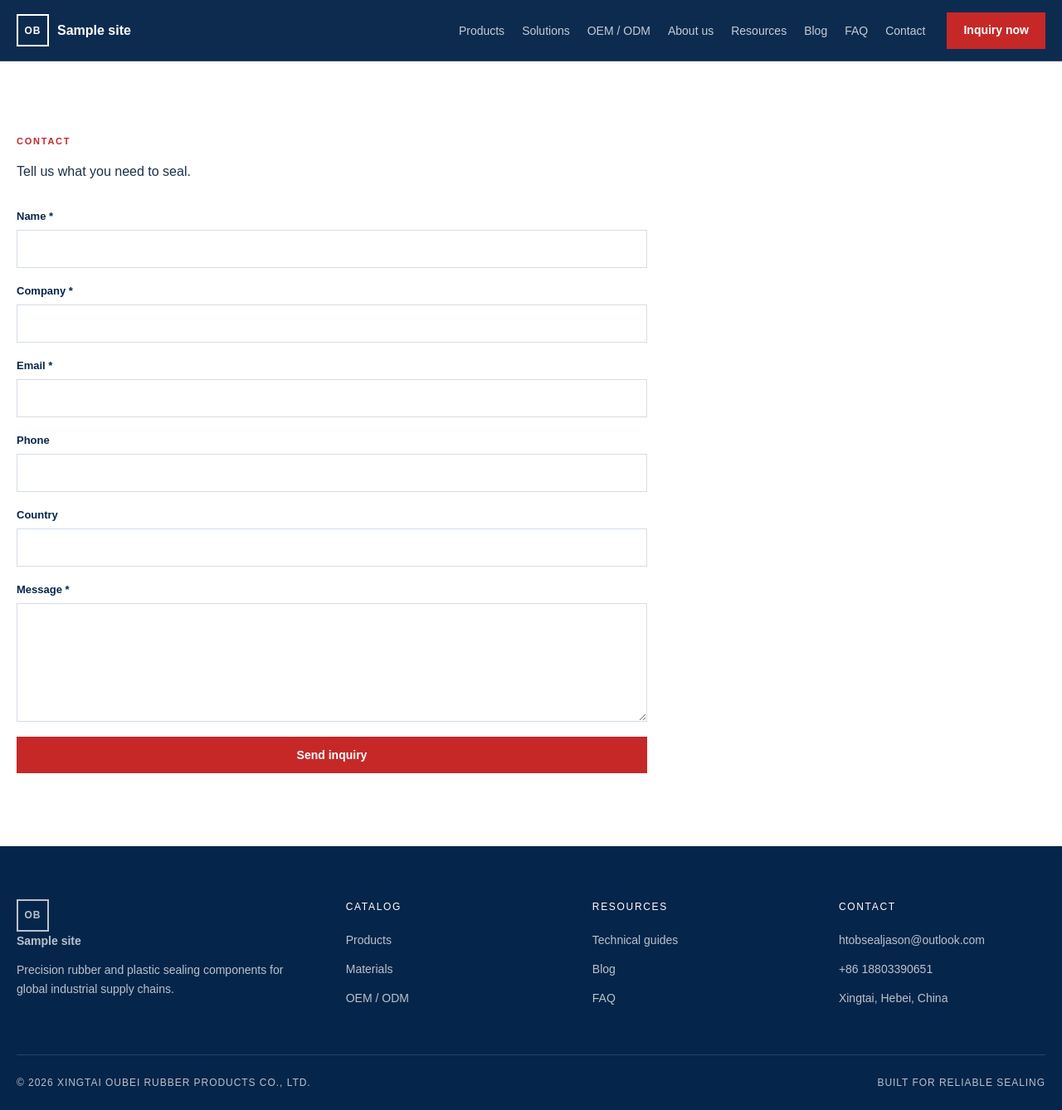
After one commit to zhuge202322/oubei, a WordPress theme: template wordpress-theme/oubei/page-quote.php in a window 1280 px wide. The commit adds this page. Shown: the whole page at 83% size. Run offline with PHP 8.4 and a stand-in for WordPress, Linux system fonts and the light colour scheme; the site name, menu and one post (Sample post) are stand-ins, and other content is empty; some libraries are stand-ins or nearby versions.

Commit message:
feat: add persistent B2B inquiry workflow

```diff
--- a/wordpress-theme/oubei/assets/dist/theme.css
+++ b/wordpress-theme/oubei/assets/dist/theme.css
@@ -578,6 +578,35 @@ img {
 .oubei-prose h1 {
   color: var(--navy);
 }
+.oubei-inquiry-form {
+  max-width: 760px;
+  display: grid;
+  gap: 18px;
+  margin-top: 32px;
+}
+.oubei-inquiry-form label {
+  display: grid;
+  gap: 7px;
+  color: var(--navy);
+  font-size: 13px;
+  font-weight: 700;
+}
+.oubei-inquiry-form input,.oubei-inquiry-form textarea {
+  width: 100%;
+  padding: 12px;
+  border: 1px solid var(--line);
+  font: inherit;
+}
+.oubei-form-success {
+  padding: 16px;
+  color: #1b6a3b;
+  background: #e8f5ed;
+}
+.oubei-form-error {
+  padding: 16px;
+  color: #8b2020;
+  background: #fdecec;
+}
 @media (max-width:860px) {
   .oubei-product-detail__grid {
     grid-template-columns: 1fr;
--- a/wordpress-theme/oubei/assets/src/theme.css
+++ b/wordpress-theme/oubei/assets/src/theme.css
@@ -66,6 +66,7 @@ img { max-width:100%; height:auto; }
 .oubei-product-meta dt { color:var(--muted); font-size:12px; text-transform:uppercase; }.oubei-product-meta dd { margin:6px 0 0; font-weight:700; }
 .oubei-product-detail ul { padding-left:20px; color:var(--muted); line-height:1.8; }
 .oubei-faq { margin-top:14px; padding:18px 20px; background:var(--paper); border:1px solid var(--line); }.oubei-faq summary { cursor:pointer; color:var(--navy); font-weight:700; }.oubei-faq p { color:var(--muted); line-height:1.7; }.oubei-prose { max-width:800px; color:var(--muted); line-height:1.8; }.oubei-prose h1 { color:var(--navy); }
+.oubei-inquiry-form { max-width:760px; display:grid; gap:18px; margin-top:32px; }.oubei-inquiry-form label { display:grid; gap:7px; color:var(--navy); font-size:13px; font-weight:700; }.oubei-inquiry-form input,.oubei-inquiry-form textarea { width:100%; padding:12px; border:1px solid var(--line); font:inherit; }.oubei-form-success { padding:16px; color:#1b6a3b; background:#e8f5ed; }.oubei-form-error { padding:16px; color:#8b2020; background:#fdecec; }
 @media(max-width:860px){.oubei-product-detail__grid{grid-template-columns:1fr}.oubei-product-meta{grid-template-columns:1fr}}
 .oubei-split { display:grid; grid-template-columns:1fr 1fr; align-items:center; gap:60px; }
 .oubei-feature-image { aspect-ratio:1.4; overflow:hidden; }
--- a/wordpress-theme/oubei/functions.php
+++ b/wordpress-theme/oubei/functions.php
@@ -10,6 +10,7 @@ require_once get_theme_file_path('inc/importer.php');
 require_once get_theme_file_path('inc/settings-media.php');
 require_once get_theme_file_path('inc/pages.php');
 require_once get_theme_file_path('inc/post-seo-fields.php');
+require_once get_theme_file_path('inc/inquiries.php');
 
 function oubei_assert(bool $condition, string $message): void {
     if (!$condition) { throw new RuntimeException($message); }
--- /dev/null
+++ b/wordpress-theme/oubei/inc/inquiries.php
@@ -0,0 +1,20 @@
+<?php
+if (!defined('ABSPATH')) { exit; }
+
+function oubei_register_inquiry_content(): void { register_post_type('oubei_inquiry', ['labels' => ['name' => __('Inquiries', 'oubei'), 'singular_name' => __('Inquiry', 'oubei')], 'public' => false, 'show_ui' => true, 'show_in_menu' => true, 'menu_icon' => 'dashicons-email-alt', 'supports' => ['title'], 'capability_type' => 'post', 'map_meta_cap' => true]); }
+add_action('init', 'oubei_register_inquiry_content');
+
+function oubei_handle_inquiry(array $input, array $context = []): array {
+    $name = sanitize_text_field((string) ($input['name'] ?? '')); $company = sanitize_text_field((string) ($input['company'] ?? '')); $email = sanitize_email((string) ($input['email'] ?? '')); $phone = sanitize_text_field((string) ($input['phone'] ?? '')); $country = sanitize_text_field((string) ($input['country'] ?? '')); $message = sanitize_textarea_field((string) ($input['message'] ?? '')); $product_id = absint($input['product_id'] ?? 0);
+    if (!empty($input['website'])) return ['success' => false, 'inquiry_id' => 0, 'error' => 'Invalid submission', 'mail_sent' => false];
+    if ($name === '' || $company === '' || !is_email($email) || $message === '') return ['success' => false, 'inquiry_id' => 0, 'error' => 'Please complete the required fields.', 'mail_sent' => false];
+    $post_id = wp_insert_post(['post_type' => 'oubei_inquiry', 'post_status' => 'private', 'post_title' => $company . ' — ' . $name, 'post_content' => $message], true);
+    if (is_wp_error($post_id)) return ['success' => false, 'inquiry_id' => 0, 'error' => 'Unable to save inquiry.', 'mail_sent' => false];
+    foreach (['_oubei_name' => $name, '_oubei_company' => $company, '_oubei_email' => $email, '_oubei_phone' => $phone, '_oubei_country' => $country, '_oubei_product_id' => $product_id, '_oubei_message' => $message, '_oubei_status' => 'new'] as $key => $value) update_post_meta($post_id, $key, $value);
+    $to = oubei_get_setting('inquiry_email', oubei_get_setting('contact_email', get_option('admin_email'))); $sent = wp_mail($to, 'New Oubei inquiry: ' . $company, "Name: {$name}\nEmail: {$email}\nPhone: {$phone}\nCountry: {$country}\n\n{$message}", ['Reply-To: ' . $email]);
+    update_post_meta($post_id, '_oubei_mail_status', $sent ? 'sent' : 'failed'); if (!$sent) update_post_meta($post_id, '_oubei_mail_error', 'wp_mail returned false');
+    return ['success' => true, 'inquiry_id' => (int) $post_id, 'error' => '', 'mail_sent' => (bool) $sent];
+}
+
+add_filter('manage_oubei_inquiry_posts_columns', static fn(array $columns): array => array_merge(['cb' => '<input type="checkbox">', 'title' => 'Inquiry', 'email' => 'Email', 'status' => 'Status'], $columns));
+add_action('manage_oubei_inquiry_posts_custom_column', static function (string $column, int $post_id): void { if ($column === 'email') echo esc_html((string) get_post_meta($post_id, '_oubei_email', true)); if ($column === 'status') echo esc_html((string) get_post_meta($post_id, '_oubei_status', true)); }, 10, 2);
--- /dev/null
+++ b/wordpress-theme/oubei/page-quote.php
@@ -0,0 +1 @@
+<?php get_header(); $result = null; if ($_SERVER['REQUEST_METHOD'] === 'POST' && isset($_POST['oubei_quote_nonce']) && wp_verify_nonce(sanitize_text_field(wp_unslash($_POST['oubei_quote_nonce'])), 'oubei_submit_quote')) { $result = oubei_handle_inquiry(wp_unslash($_POST), ['ip' => $_SERVER['REMOTE_ADDR'] ?? '']); } ?><main class="oubei-section"><div class="oubei-container"><p class="eyebrow">Contact</p><h1>Tell us what you need to seal.</h1><?php if ($result && $result['success']) : ?><p class="oubei-form-success">Thanks — your inquiry has been received.</p><?php elseif ($result) : ?><p class="oubei-form-error"><?php echo esc_html($result['error']); ?></p><?php endif; ?><form class="oubei-inquiry-form" method="post"><?php wp_nonce_field('oubei_submit_quote', 'oubei_quote_nonce'); ?><input type="text" name="website" tabindex="-1" autocomplete="off" aria-hidden="true" style="position:absolute;left:-9999px"><label>Name *<input required name="name"></label><label>Company *<input required name="company"></label><label>Email *<input required type="email" name="email"></label><label>Phone<input name="phone"></label><label>Country<input name="country"></label><label>Message *<textarea required name="message" rows="6"></textarea></label><button class="button button--accent" type="submit">Send inquiry</button></form></div></main><?php get_footer();
```
Also changed, not shown: wordpress-theme/oubei/tests/inquiries.php (added, +8 -0 lines).
